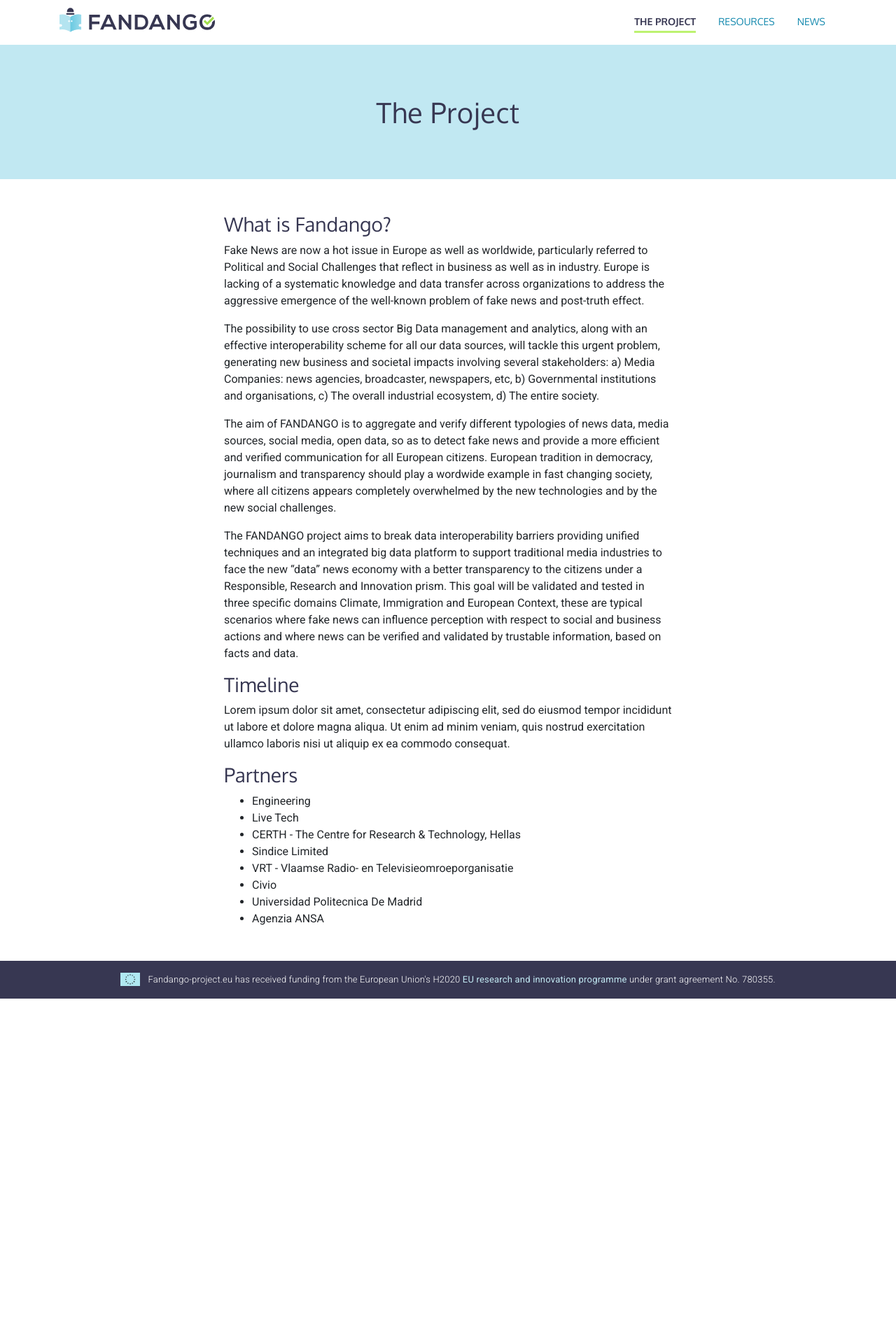
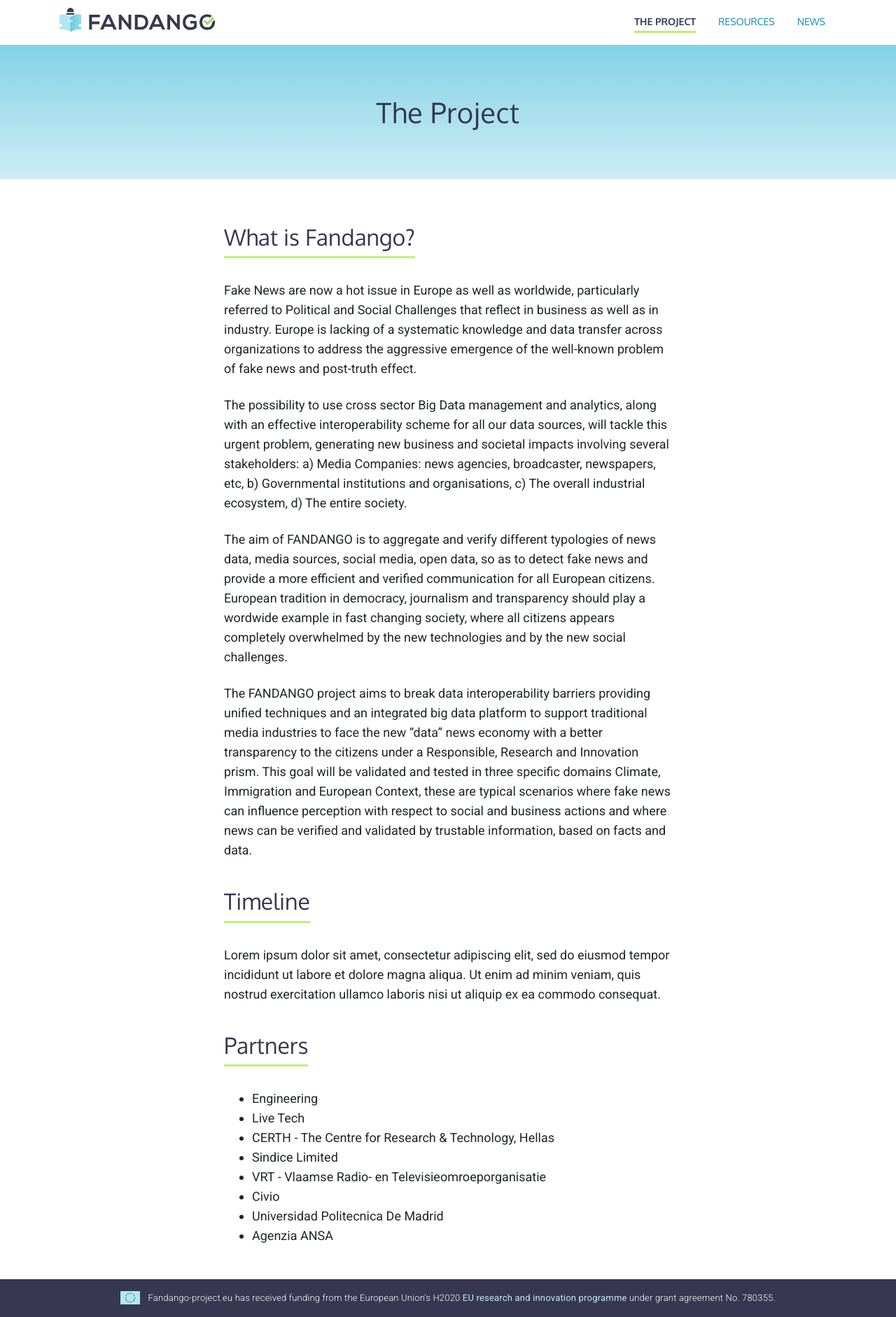
Before and after one commit to fandangOrg/fandango-web, a Jekyll site: the page built from the-project.md, in a window 1280 px wide. Shown: the whole page at 70% size. Built offline with Jekyll 4.4.1, drawn with Linux system fonts in a browser that asks for light colours; comment, search, counter and statistics services are not loaded; before the commit the page ends 1427 px from its top, so only the background shows below that.

Commit message:
Update site

```diff
--- a/assets/css/_general.scss
+++ b/assets/css/_general.scss
@@ -21,6 +21,7 @@ h1, h2, h3, h4, h5,
 
 .lead {
   font-size: 1.125rem;
+  line-height: 1.75rem;
 }
 
 .btn-more {
@@ -118,10 +119,10 @@ h1, h2, h3, h4, h5,
 }
 
 .hero {
-  background: mix( $primary, white, 25% );
   padding: 1.5rem 0;
   text-align: center;
   @extend .mb-5;
+  @include gradient(mix( $primary, white, 50% ), mix( $primary, white, 20% ));
 
   .page-title{
     font-size: 2.5rem;
@@ -197,6 +198,67 @@ h1, h2, h3, h4, h5,
 }
 
 
+// Pages
+
+.page-content {
+  > p,
+  li {
+    font-size: 1.125rem;
+    line-height: 1.75rem;
+  }
+
+  h3 {
+    display: inline-block;
+    font-size: 2rem;
+    padding-bottom: .5rem;
+    margin-bottom: 2rem;
+    margin-top: 1rem;
+    border-bottom: 3px solid $secondary;
+  }
+
+  p {
+    margin-bottom: 1.5rem;
+  }
+}
+
+#resources-list {
+  padding: 0;
+  margin-bottom: 2rem;
+
+  li {
+    list-style: none;
+
+    a {
+      color: $dark;
+    }
+
+    .icon-link {
+      color: $secondary;
+      position: relative;
+      top: 3px;
+      margin-right: .5rem;
+    }
+  }
+}
+
+
+// Posts
+
+.post {
+  text-align: center;
+
+  .date {
+    font-size: 1rem;
+    color: $primary;
+    margin: 0;
+  }
+
+  h3 {
+    color: $dark;
+  }
+}
+
+
 // Mailchimp form
 
 #mc_embed_signup {
@@ -225,6 +287,8 @@ h1, h2, h3, h4, h5,
     }
 
     .button {
+      display: block;
+      width: 100%;
       background: $dark;
       border-radius: 0;
       text-transform: uppercase;
```
Also changed, not shown: index.md (+12 -6 lines), 1 other file.
